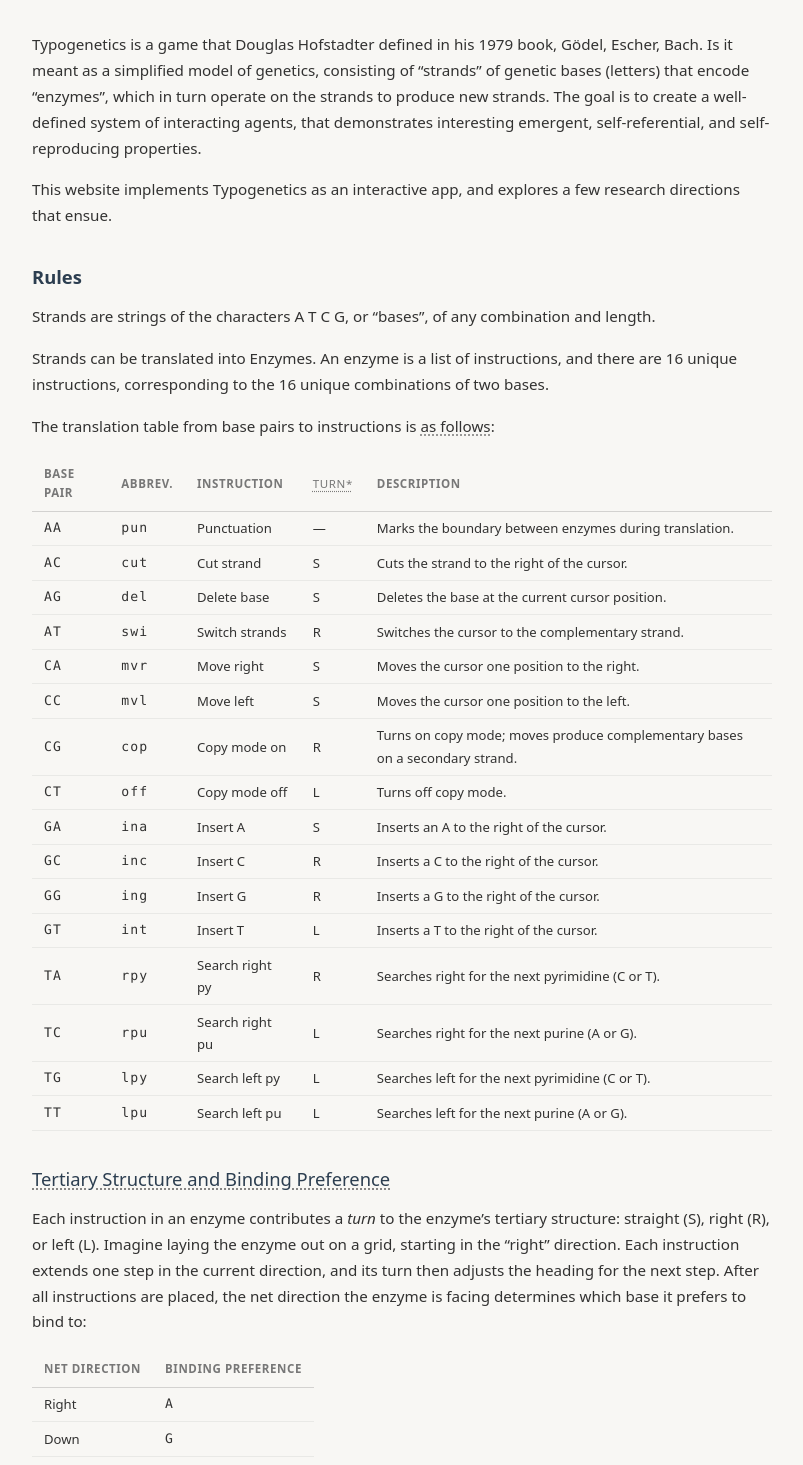
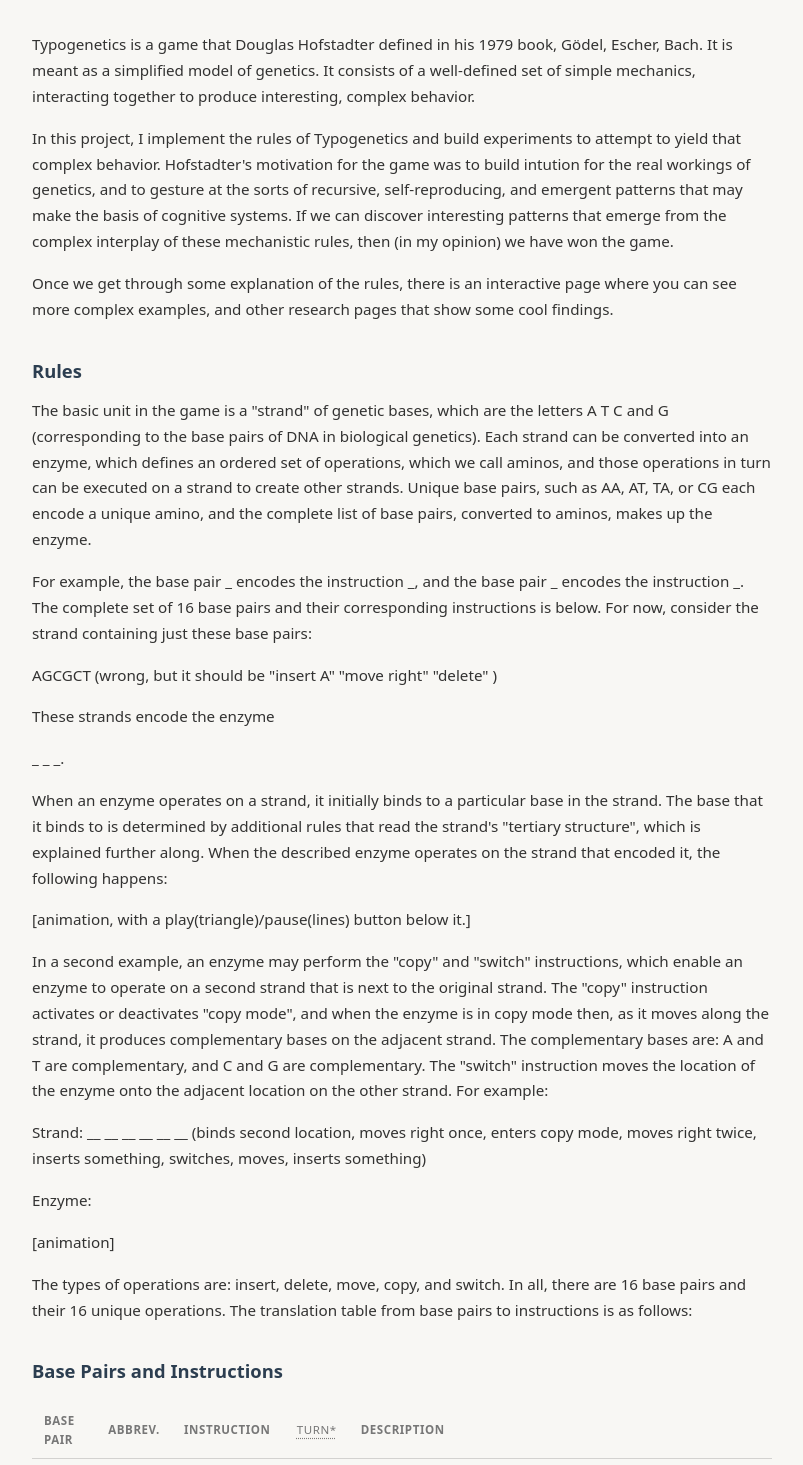
Before and after one commit to wittejm/typogenetics, a React (Vite) app: page / in a window 1280 px wide. Shown: the part 100-1565 px from the top of the page, without its empty margins (58-861 px from the left). Built offline with nearby package versions, Linux system fonts and the light colour scheme.

Commit message:
move docs, expand explanation

```diff
--- a/src/pages/LandingPage.tsx
+++ b/src/pages/LandingPage.tsx
@@ -49,7 +49,7 @@
     abbr: "cop",
     name: "Copy mode on",
     turn: "R",
-    desc: "Turns on copy mode; moves produce complementary bases on a secondary strand.",
+    desc: "Turns on copy mode; when in copy model, moves along the strand produce complementary bases on a secondary strand. A and T are complementary, and C and G are complementary.",
   },
   {
     pair: "CT",
@@ -128,41 +128,77 @@
     <div className="landing-page">
       <p>
         Typogenetics is a game that Douglas Hofstadter defined in his 1979 book,
-        Gödel, Escher, Bach. Is it meant as a simplified model of genetics,
-        consisting of &ldquo;strands&rdquo; of genetic bases (letters) that
-        encode &ldquo;enzymes&rdquo;, which in turn operate on the strands to
-        produce new strands. The goal is to create a well-defined system of
-        interacting agents, that demonstrates interesting emergent,
-        self-referential, and self-reproducing properties.
+        Gödel, Escher, Bach. It is meant as a simplified model of genetics. It
+        consists of a well-defined set of simple mechanics, interacting together
+        to produce interesting, complex behavior.
       </p>
       <p>
-        This website implements Typogenetics as an interactive app, and explores
-        a few research directions that ensue.
+        In this project, I implement the rules of Typogenetics and build
+        experiments to attempt to yield that complex behavior. Hofstadter's
+        motivation for the game was to build intution for the real workings of
+        genetics, and to gesture at the sorts of recursive, self-reproducing,
+        and emergent patterns that may make the basis of cognitive systems. If
+        we can discover interesting patterns that emerge from the complex
+        interplay of these mechanistic rules, then (in my opinion) we have won
+        the game.
+      </p>
+      <p>
+        Once we get through some explanation of the rules, there is an
+        interactive page where you can see more complex examples, and other
+        research pages that show some cool findings.
+      </p>
+      <h2 className="landing-h2">Rules</h2>
+      <p>
+        The basic unit in the game is a "strand" of genetic bases, which are the
+        letters A T C and G (corresponding to the base pairs of DNA in
+        biological genetics). Each strand can be converted into an enzyme, which
+        defines an ordered set of operations, which we call aminos, and those
+        operations in turn can be executed on a strand to create other strands.
+        Unique base pairs, such as AA, AT, TA, or CG each encode a unique amino,
+        and the complete list of base pairs, converted to aminos, makes up the
+        enzyme.
+      </p>
+      <p>
+        For example, the base pair _ encodes the instruction _, and the base
+        pair _ encodes the instruction _. The complete set of 16 base pairs and
+        their corresponding instructions is below. For now, consider the strand
+        containing just these base pairs:
+      </p>
+      <p>AGCGCT (wrong, but it should be "insert A" "move right" "delete" )</p>
+      <p>These strands encode the enzyme</p>
+      <p>_ _ _.</p>
+      <p>
+        When an enzyme operates on a strand, it initially binds to a particular
+        base in the strand. The base that it binds to is determined by
+        additional rules that read the strand's "tertiary structure", which is
+        explained further along. When the described enzyme operates on the
+        strand that encoded it, the following happens:
+      </p>
+      <p>[animation, with a play(triangle)/pause(lines) button below it.]</p>
+      <p>
+        In a second example, an enzyme may perform the "copy" and "switch"
+        instructions, which enable an enzyme to operate on a second strand that
+        is next to the original strand. The "copy" instruction activates or
+        deactivates "copy mode", and when the enzyme is in copy mode then, as it
+        moves along the strand, it produces complementary bases on the adjacent
+        strand. The complementary bases are: A and T are complementary, and C
+        and G are complementary. The "switch" instruction moves the location of
+        the enzyme onto the adjacent location on the other strand. For example:
+      </p>
+      <p>
+        Strand: __ __ __ __ __ __ (binds second location, moves right once,
+        enters copy mode, moves right twice, inserts something, switches, moves,
+        inserts something)
+      </p>
+      <p>Enzyme:</p>
+      <p>[animation]</p>
+      <p>
+        The types of operations are: insert, delete, move, copy, and switch. In
+        all, there are 16 base pairs and their 16 unique operations. The
+        translation table from base pairs to instructions is as follows:
       </p>
 
-      <h2 className="landing-h2">Rules</h2>
-
-      <p>
-        Strands are strings of the characters A T C G, or &ldquo;bases&rdquo;,
-        of any combination and length.
-      </p>
-      <p>
-        Strands can be translated into Enzymes. An enzyme is a list of
-        instructions, and there are 16 unique instructions, corresponding to the
-        16 unique combinations of two bases.
-      </p>
-      <p>
-        The translation table from base pairs to instructions is{" "}
-        <span
-          className="landing-tooltip"
-          title={
-            'For Claude: insert translation table. columns: base pair, instruction abbreviation (short, but not necessarily strictly 3 characters), instruction (in 2 or three words), turn* (the tooltip for "turn*" is, "Turn is explained under Tertiary Structure and Binding Preference, below"), description (a sentence). (keep this instruction to Claude as a Tooltip on the "as follows" above, which is formatted to be clearly tooltipped.)'
-          }
-        >
-          as follows
-        </span>
-        :
-      </p>
+      <h2 className="landing-h2">Base Pairs and Instructions</h2>
 
       <div className="landing-table-wrap">
         <table className="landing-table">
@@ -195,18 +231,13 @@
           </tbody>
         </table>
       </div>
-
-      <h2 className="landing-h2">
-        <span
-          className="landing-tooltip"
-          title={
-            'For Claude: explain tertiary structure and binding preference, briefly and clearly, under the header "Tertiary Structure and Binding Preference". Include the table for the 4 directions. The header has a tooltip containing these instructions to Claude.'
-          }
-        >
-          Tertiary Structure and Binding Preference
-        </span>
-      </h2>
-
+      <h2 className="landing-h2">Binding Preference and Tertiary Structure</h2>
+      <p>
+        In order for an enzyme to operate on a strand, it first attaches to a
+        particular base. The allowed base is one of A T C or G. An enzyme will
+        only bind to a strand that contains its preferred base. The preferred
+        base is determined by the enzyme's tertiary structure, as follows:
+      </p>
       <p>
         Each instruction in an enzyme contributes a <em>turn</em> to the
         enzyme&rsquo;s tertiary structure: straight (S), right (R), or left (L).
@@ -216,7 +247,6 @@
         step. After all instructions are placed, the net direction the enzyme is
         facing determines which base it prefers to bind to:
       </p>
-
       <div className="landing-table-wrap">
         <table className="landing-table landing-table-compact">
           <thead>
@@ -236,16 +266,10 @@
         </table>
       </div>
 
-      <p>
-        An enzyme will only bind to a strand that contains its preferred base.
-        It attaches at the first matching base it finds, then executes its
-        instructions from that position.
-      </p>
-
       <h2 className="landing-h2">What's next?</h2>
       <ul>
         <li>
-          You can see animated examples of the game on the{" "}
+          You can try more animated examples of the game on the{" "}
           <Link to="/interactive" onClick={() => window.scrollTo(0, 0)}>
             Interactive
           </Link>{" "}
@@ -261,15 +285,14 @@
         </li>
         <li>
           What happens when strands' enzymes are operating on strands other than
-          themselves? What happens if this happens many times, at scale? What's
-          hidden in the resulting combinatorial{" "}
+          themselves? What happens if this happens many times, at scale? What
+          complex patterns emerge in the resulting combinatorial{" "}
           <Link to="/search" onClick={() => window.scrollTo(0, 0)}>
             Soup
           </Link>
           ?
         </li>
       </ul>
-
       <div className="landing-braid">
         <img src={braidImg} alt="Typogenetics braid" />
       </div>
```
Also changed, not shown: 8 other files (tests, documents, lock files or other folders).
